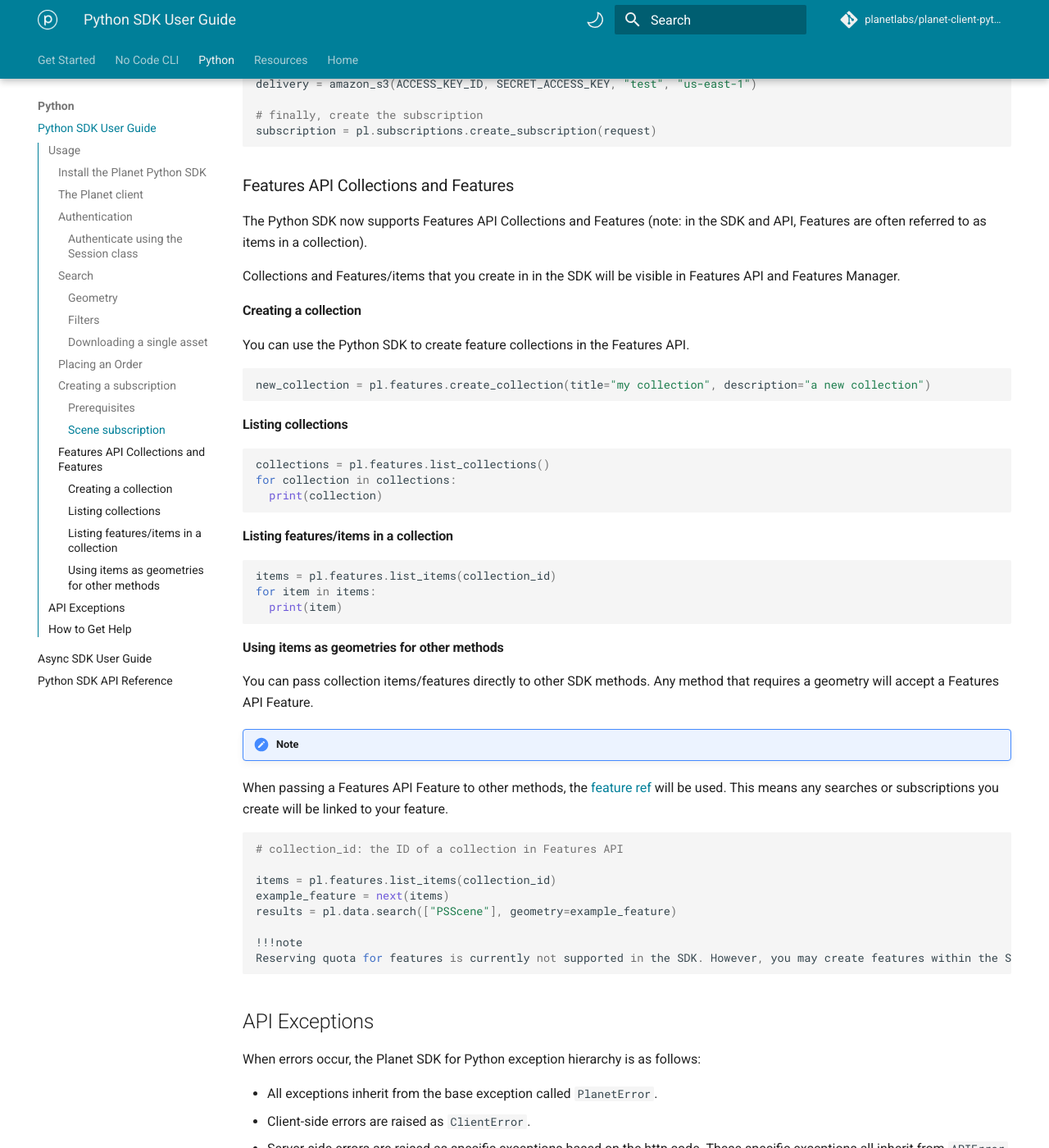
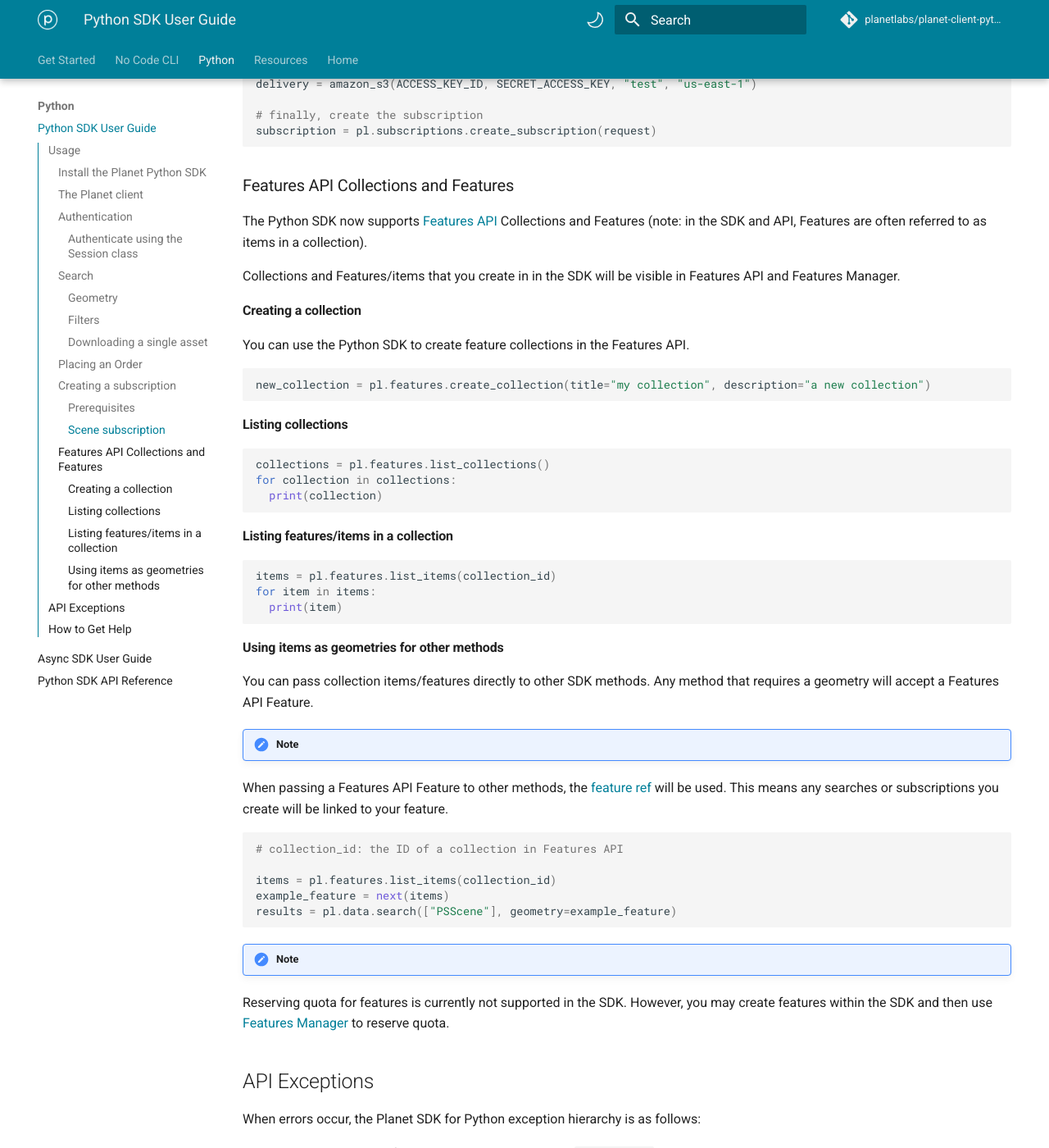
Before and after one commit to planetlabs/planet-client-python, an MkDocs documentation site: the page built from docs/python/sdk-guide.md, in a window 1280 px wide and 1400 px high, scrolled down 5228 px. Shown: the whole window at 82% size. Built offline with MkDocs 1.6.1 and Material for MkDocs 9.7.7, drawn with Linux system fonts in a browser that asks for light colours; comment, search, counter and statistics services are not loaded; part of the change alters nothing that is shown.

````diff
--- a/docs/python/sdk-guide.md
+++ b/docs/python/sdk-guide.md
@@ -266,7 +266,7 @@ subscription = pl.subscriptions.create_subscription(request)
 
 ### Features API Collections and Features
 
-The Python SDK now supports Features API Collections and Features (note: in the SDK and API, Features are often referred to as items in a collection).
+The Python SDK now supports [Features API](https://developers.planet.com/docs/apis/features/) Collections and Features (note: in the SDK and API, Features are often referred to as items in a collection).
 
 Collections and Features/items that you create in in the SDK will be visible in Features API and Features Manager.
 
@@ -309,10 +309,10 @@ a Features API Feature.
 items = pl.features.list_items(collection_id)
 example_feature = next(items)
 results = pl.data.search(["PSScene"], geometry=example_feature)
+```
 
 !!!note
 Reserving quota for features is currently not supported in the SDK. However, you may create features within the SDK and then use [Features Manager](https://planet.com/features) to reserve quota.
-```
 
 ## API Exceptions
 
````
